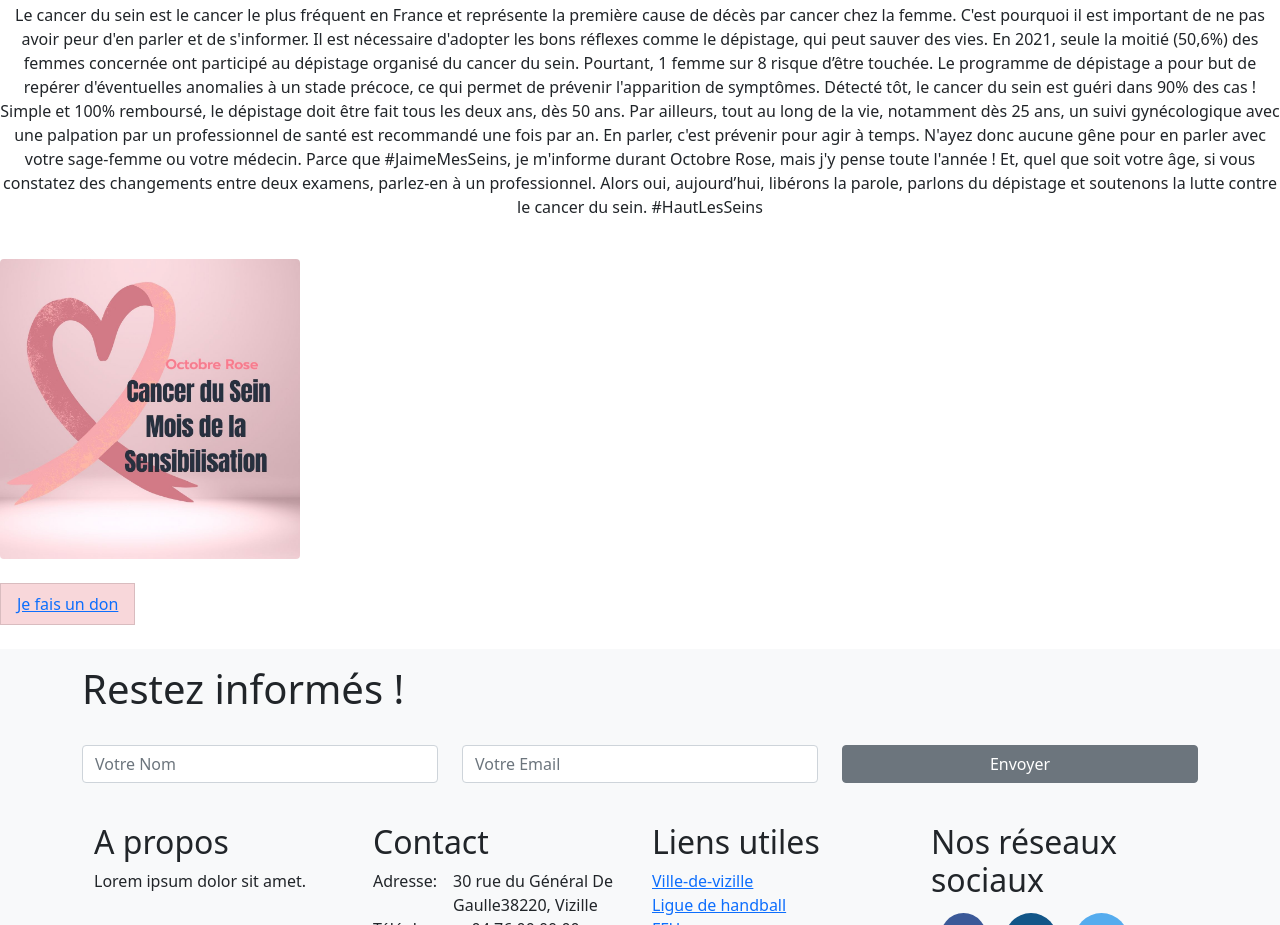
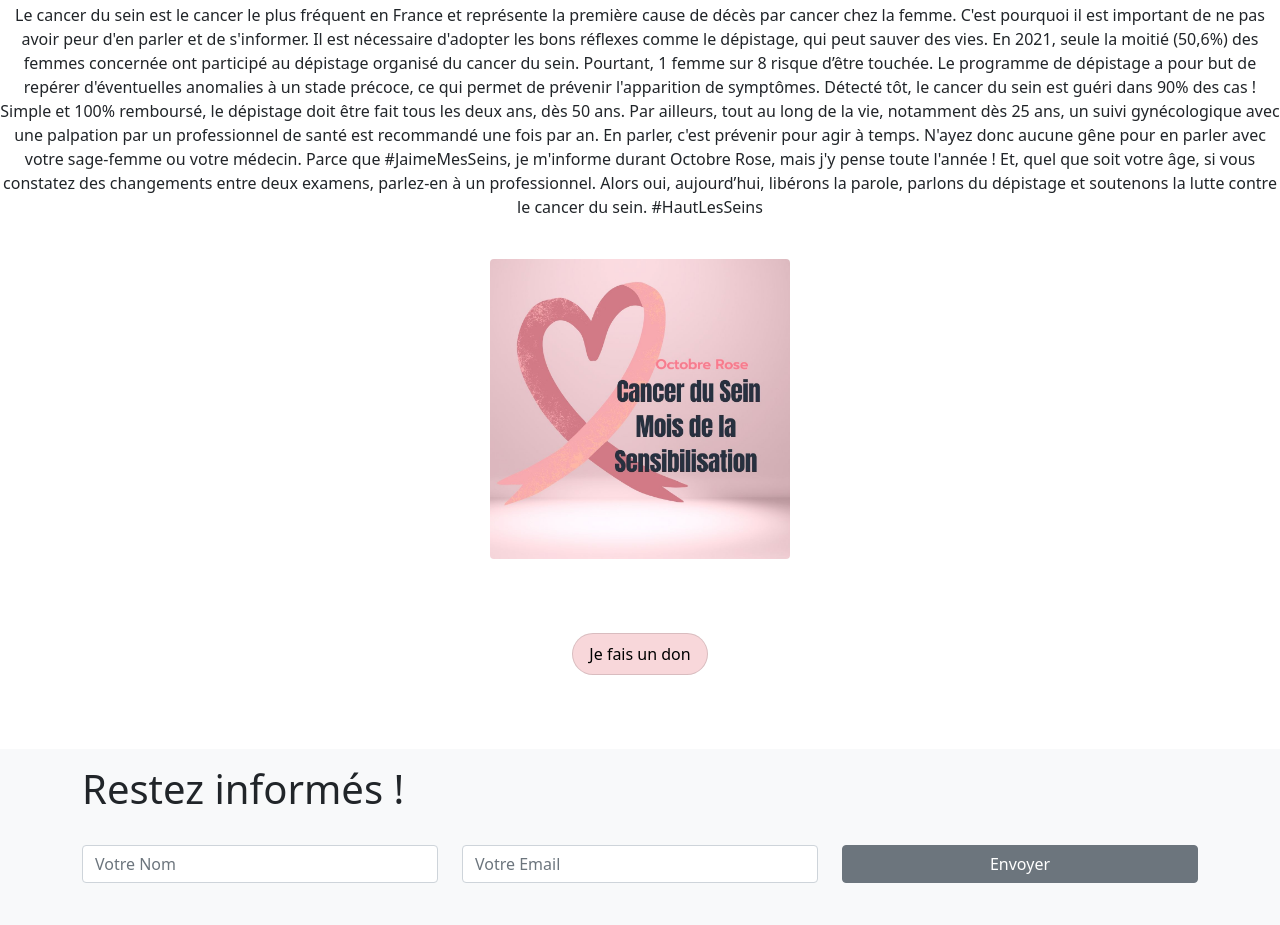
Before and after one commit to hanan3889/hanan3889-us-vizille, a plain HTML site: page actualites.html in a window 1280 px wide. Shown: the part 402-1327 px from the top of the page. Drawn offline with nearby package versions, Linux system fonts and the light colour scheme; a script that the page names is missing.

Commit message:
stylish button

```diff
--- a/style.css
+++ b/style.css
@@ -1,6 +1,3 @@
-@import "bootsrap";
-$dark: #e82e9b;
-
 *,
 ::before,
 ::after {
@@ -33,6 +30,19 @@ body {
   height: 100vh;
 }
 
+.container-text {
+  display: grid;
+  place-items: center;
+}
+
+#don {
+  margin: 50px;
+  border-radius: 30px;
+}
+#don a {
+  text-decoration: none;
+  color: black;
+}
 /* footer */
 
 .footer .footer {
@@ -64,7 +74,3 @@ body {
   background: #125688;
   color: white;
 }
-/* p {
-  margin: 50px;
-  padding: 50px;
-} */
```
